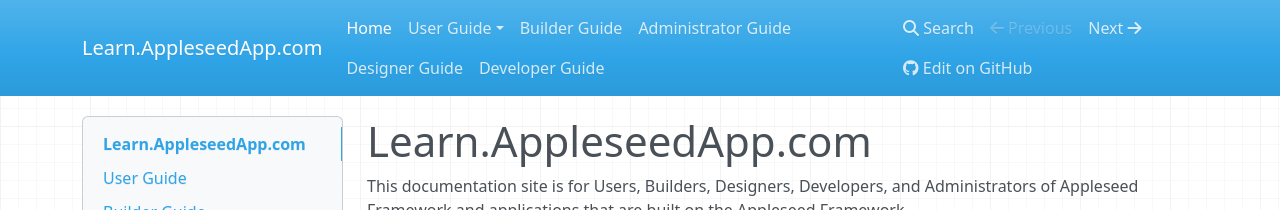
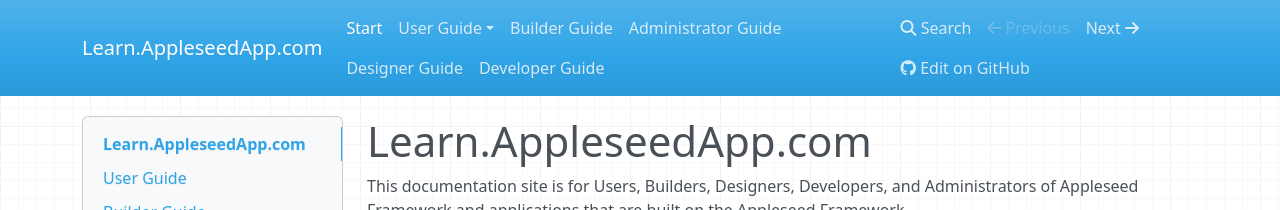
Before and after one commit to AppleseedApp/learn, an MkDocs documentation site: the page built from docs/index.md, in a window 1280 px wide. Shown: the top 210 px of the page. Built offline with MkDocs 1.6.1, drawn with Linux system fonts in a browser that asks for light colours; nearby versions of some CDN libraries; old or Windows-style settings are respelled for this version of MkDocs.

Commit message:
changing "Home" to Start

```diff
--- a/mkdocs.yml
+++ b/mkdocs.yml
@@ -5,7 +5,7 @@ site_description: Open Source .NET Enterprise Software.
 repo_url: https://github.com/AppleseedApp/learn/
 
 pages:
-- ['index.md', 'Home']
+- ['index.md', 'Start']
 - ['user/index.md', 'User Guide','Overview']
 - ['user/installation.md', 'User Guide','Installation']
 - ['user/getting-started.md', 'User Guide', 'Getting Started']
```
